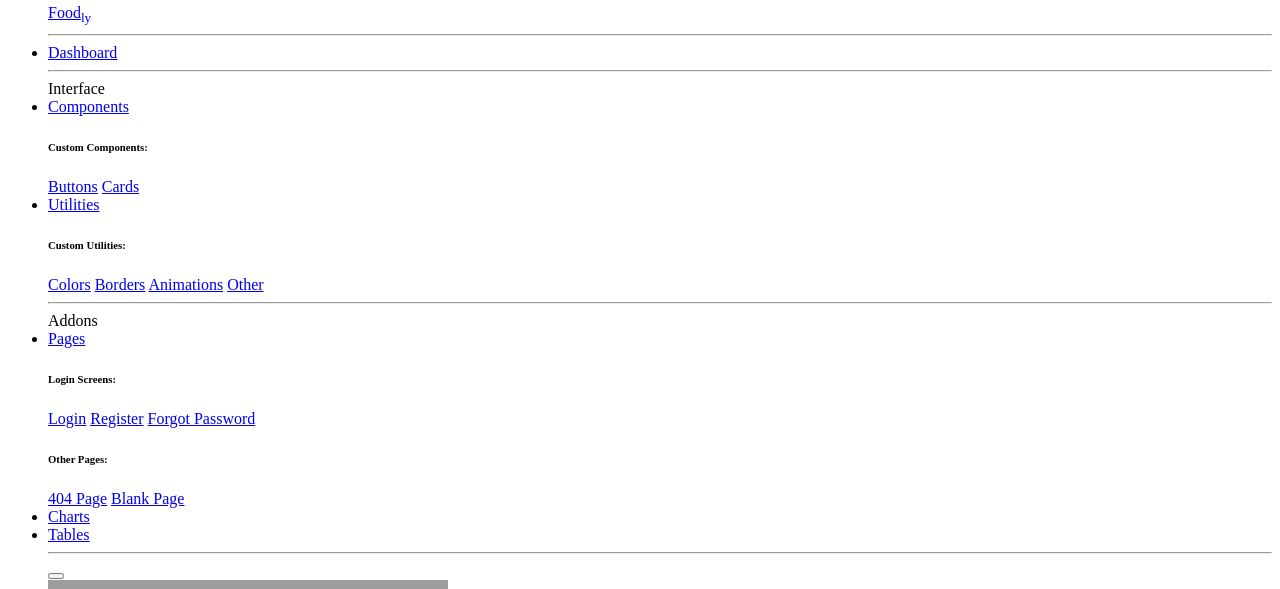
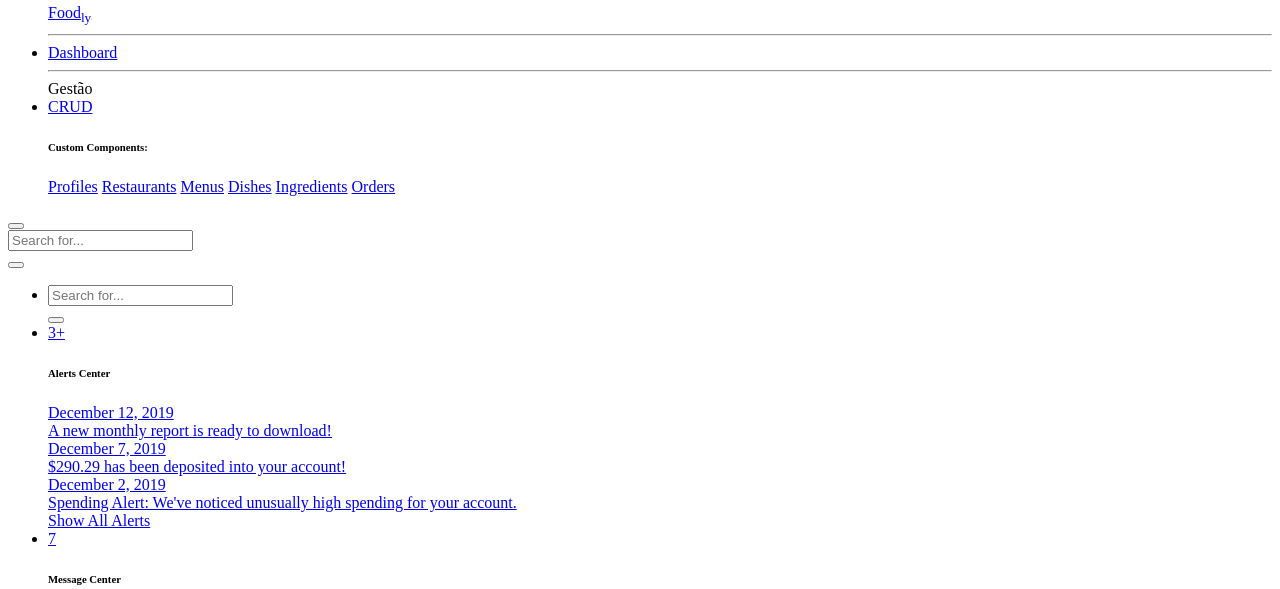
Before and after one commit to PedroLealLopes/FoodlyWeb, a Yii app: template backend/views/ingredients/index.php in a window 1280 px wide. Shown: the part 316-905 px from the top of the page. Run offline with PHP 8.4 and a stand-in for Yii, Linux system fonts and the light colour scheme; the template is opened without the code that fills it, so the values that code supplies are empty; some libraries are stand-ins or nearby versions; grey boxes are pictures that could not be loaded.

Commit message:
Implemented CRUD Pages and Changed Ingredients Controller Error

```diff
--- a/backend/controllers/IngredientsController.php
+++ b/backend/controllers/IngredientsController.php
@@ -3,8 +3,8 @@
 namespace backend\controllers;
 
 use Yii;
-use app\models\Ingredients;
-use app\models\IngredientsSearch;
+use common\models\Ingredients;
+use common\models\IngredientsSearch;
 use yii\web\Controller;
 use yii\web\NotFoundHttpException;
 use yii\filters\VerbFilter;
--- a/backend/views/layouts/main.php
+++ b/backend/views/layouts/main.php
@@ -56,97 +56,27 @@ rmrevin\yii\fontawesome\AssetBundle::register($this);
 
             <!-- Heading -->
             <div class="sidebar-heading">
-                Interface
+                Gestão
             </div>
 
             <!-- Nav Item - Pages Collapse Menu -->
             <li class="nav-item">
                 <a class="nav-link collapsed" href="#" data-toggle="collapse" data-target="#collapseTwo" aria-expanded="true" aria-controls="collapseTwo">
                     <i class="fas fa-fw fa-cog"></i>
-                    <span>Components</span>
+                    <span>CRUD</span>
                 </a>
                 <div id="collapseTwo" class="collapse" aria-labelledby="headingTwo" data-parent="#accordionSidebar">
                     <div class="bg-white py-2 collapse-inner rounded">
                         <h6 class="collapse-header">Custom Components:</h6>
-                        <a class="collapse-item" href="buttons.html">Buttons</a>
-                        <a class="collapse-item" href="cards.html">Cards</a>
+                        <a class="collapse-item" href="profiles">Profiles</a>
+                        <a class="collapse-item" href="restaurant">Restaurants</a>
+                        <a class="collapse-item" href="menus">Menus</a>
+                        <a class="collapse-item" href="dishes">Dishes</a>
+                        <a class="collapse-item" href="ingredients">Ingredients</a>
+                        <a class="collapse-item" href="order">Orders</a>
                     </div>
                 </div>
             </li>
-
-            <!-- Nav Item - Utilities Collapse Menu -->
-            <li class="nav-item">
-                <a class="nav-link collapsed" href="#" data-toggle="collapse" data-target="#collapseUtilities" aria-expanded="true" aria-controls="collapseUtilities">
-                    <i class="fas fa-fw fa-wrench"></i>
-                    <span>Utilities</span>
-                </a>
-                <div id="collapseUtilities" class="collapse" aria-labelledby="headingUtilities" data-parent="#accordionSidebar">
-                    <div class="bg-white py-2 collapse-inner rounded">
-                        <h6 class="collapse-header">Custom Utilities:</h6>
-                        <a class="collapse-item" href="utilities-color.html">Colors</a>
-                        <a class="collapse-item" href="utilities-border.html">Borders</a>
-                        <a class="collapse-item" href="utilities-animation.html">Animations</a>
-                        <a class="collapse-item" href="utilities-other.html">Other</a>
-                    </div>
-                </div>
-            </li>
-
-            <!-- Divider -->
-            <hr class="sidebar-divider">
-
-            <!-- Heading -->
-            <div class="sidebar-heading">
-                Addons
-            </div>
-
-            <!-- Nav Item - Pages Collapse Menu -->
-            <li class="nav-item">
-                <a class="nav-link collapsed" href="#" data-toggle="collapse" data-target="#collapsePages" aria-expanded="true" aria-controls="collapsePages">
-                    <i class="fas fa-fw fa-folder"></i>
-                    <span>Pages</span>
-                </a>
-                <div id="collapsePages" class="collapse" aria-labelledby="headingPages" data-parent="#accordionSidebar">
-                    <div class="bg-white py-2 collapse-inner rounded">
-                        <h6 class="collapse-header">Login Screens:</h6>
-                        <a class="collapse-item" href="login.html">Login</a>
-                        <a class="collapse-item" href="register.html">Register</a>
-                        <a class="collapse-item" href="forgot-password.html">Forgot Password</a>
-                        <div class="collapse-divider"></div>
-                        <h6 class="collapse-header">Other Pages:</h6>
-                        <a class="collapse-item" href="404.html">404 Page</a>
-                        <a class="collapse-item" href="blank.html">Blank Page</a>
-                    </div>
-                </div>
-            </li>
-
-            <!-- Nav Item - Charts -->
-            <li class="nav-item">
-                <a class="nav-link" href="charts.html">
-                    <i class="fas fa-fw fa-chart-area"></i>
-                    <span>Charts</span></a>
-            </li>
-
-            <!-- Nav Item - Tables -->
-            <li class="nav-item">
-                <a class="nav-link" href="tables.html">
-                    <i class="fas fa-fw fa-table"></i>
-                    <span>Tables</span></a>
-            </li>
-
-            <!-- Divider -->
-            <hr class="sidebar-divider d-none d-md-block">
-
-            <!-- Sidebar Toggler (Sidebar) -->
-            <div class="text-center d-none d-md-inline">
-                <button class="rounded-circle border-0" id="sidebarToggle"></button>
-            </div>
-
-            <!-- Sidebar Message -->
-            <div class="sidebar-card">
-                <?= Html::img(yii\helpers\Url::base().'img/undraw_rocket.svg', ['class'=>'sidebar-card-illustration mb-2']);?>
-                <p class="text-center mb-2"><strong>SB Admin Pro</strong> is packed with premium features, components, and more!</p>
-                <a class="btn btn-success btn-sm" href="https://startbootstrap.com/theme/sb-admin-pro">Upgrade to Pro!</a>
-            </div>
 
         </ul>
         <!-- End of Sidebar -->
--- a/common/models/IngredientsSearch.php
+++ b/common/models/IngredientsSearch.php
@@ -4,7 +4,7 @@ namespace common\models;
 
 use yii\base\Model;
 use yii\data\ActiveDataProvider;
-use app\models\Ingredients;
+use common\models\Ingredients;
 
 /**
  * IngredientsSearch represents the model behind the search form of `common\models\Ingredients`.
```
Also changed, not shown: backend/web/.htaccess (added).
